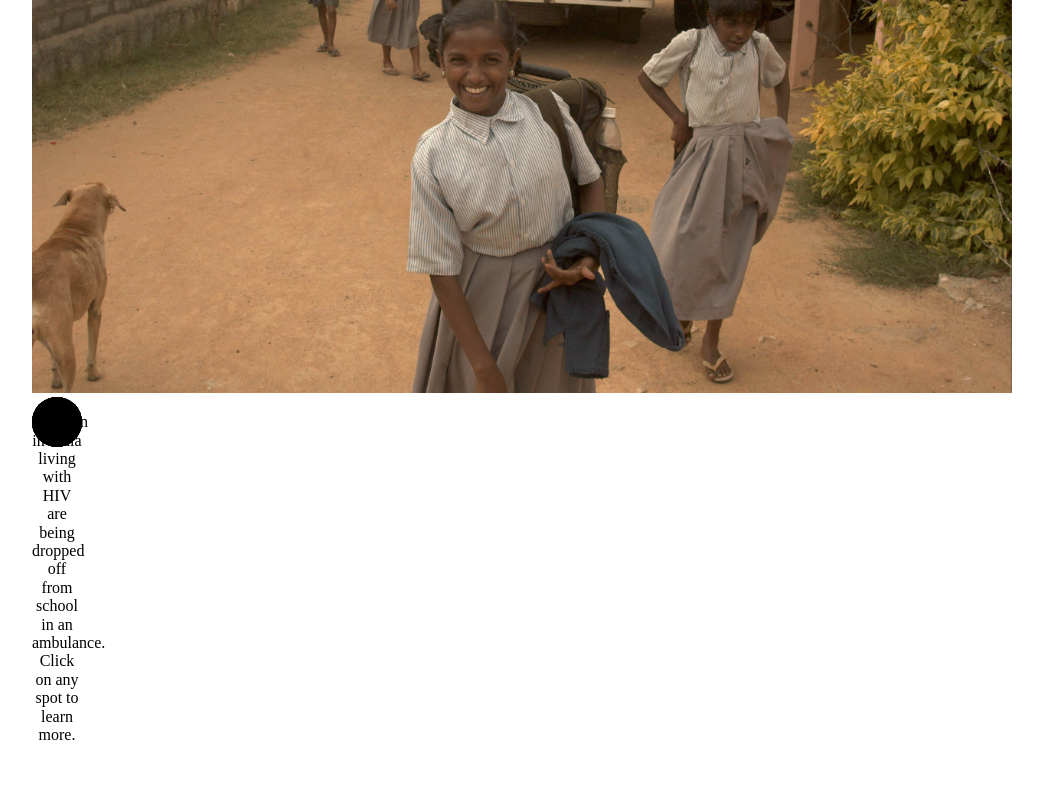
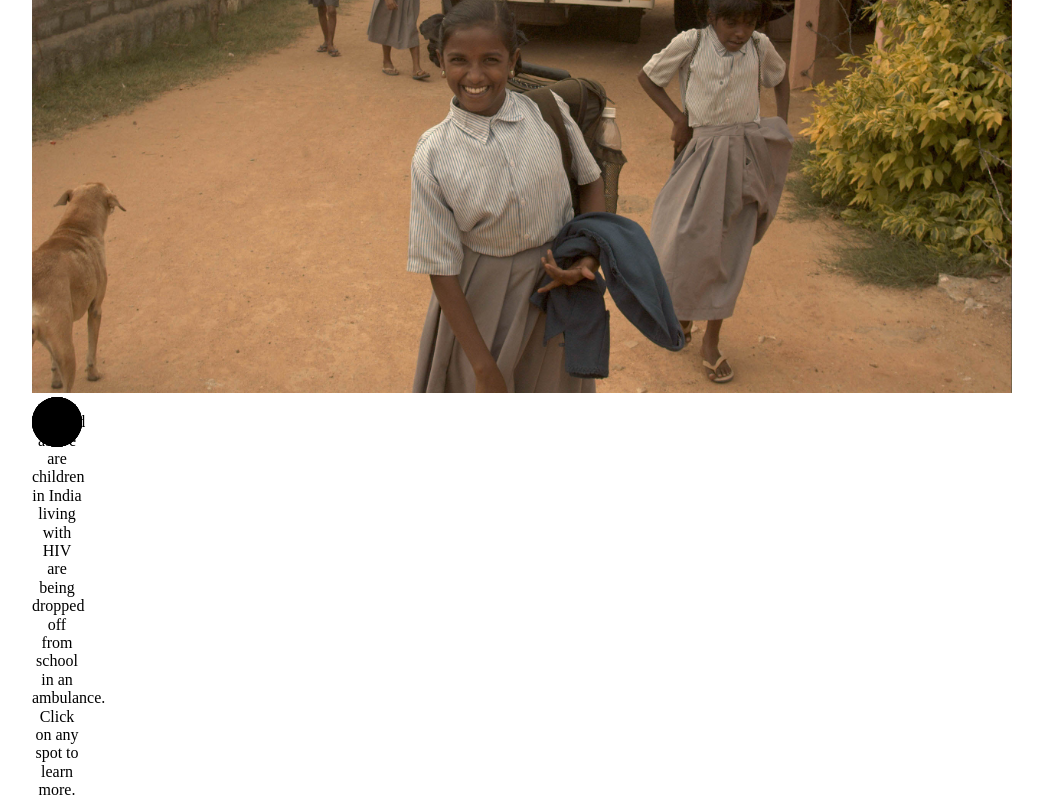
Before and after one commit to aliyahvee/hiv, a plain HTML site: page index.html in a window 1280 px wide. Shown: the part 336-1136 px from the top of the page, without its empty margins (118-1161 px from the left). Before the commit the page ends 1080 px from the top, so only its background shows below. Drawn offline with nearby package versions, Linux system fonts and the light colour scheme.

Commit message:
change picture caption

```diff
--- a/index.html
+++ b/index.html
@@ -33,7 +33,7 @@
           <div id="man" class="spot" data-description="In 2016, 50% of adults eligible for ART received treatment, rising from 36% in 2013.">
           <div id="dirt" class="spot" data-description="The vast majority of HIV-infected people, approximately 95% of the total, live in developing countries.">
         </div>
-        <p>Children in India living with HIV are being dropped off from school in an ambulance. Click on any spot to learn more.</p>
+        <p>Pictured above are children in India living with HIV are being dropped off from school in an ambulance. Click on any spot to learn more.</p>
         <div class="modal">
           <div class="inner">
             <a href="#" class="fa fa-times close"></a>
```
